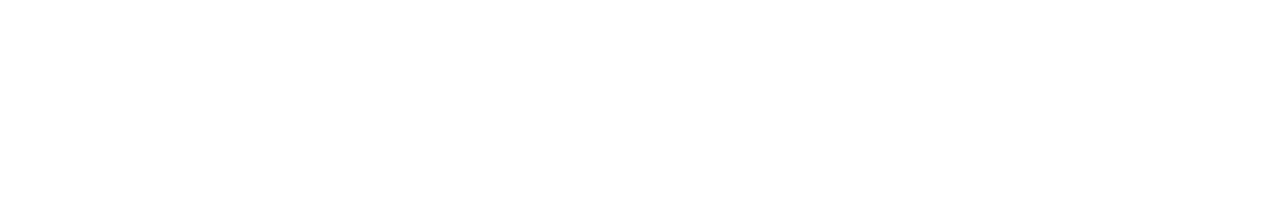
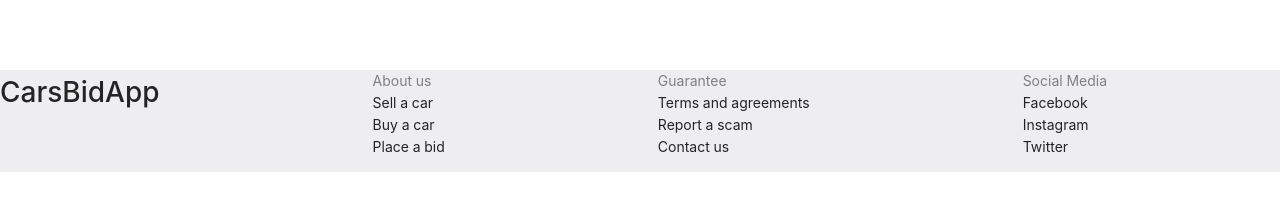
Before and after one commit to Petiazediter/CarAppRewrite, a React (Create React App) app in the folder car-app-frontend/: page / in a window 1280 px wide. Shown: the part 628-838 px from the top of the page. Built offline with nearby package versions, Linux system fonts and the light colour scheme.

Commit message:
Create footer for App.tsx

```diff
--- a/car-app-frontend/src/App.tsx
+++ b/car-app-frontend/src/App.tsx
@@ -1,9 +1,10 @@
 import React from 'react';
-import { BrowserRouter, Route } from 'react-router-dom';
+import { BrowserRouter, Link, Route } from 'react-router-dom';
 import { About } from "./components/about-page/About";
 import styled from '@emotion/styled';
 import { Navbar, navbarHeight } from './components/navbar-component/Navbar';
 import { Auctions } from './components/auctions-page/Auctions';
+import { Row, Col } from 'antd';
 
 const ContentLayout = styled.div`
   width:90%;
@@ -18,6 +19,14 @@
   }
 `
 
+const StyledUl = styled('ul')`
+  list-style: none;
+`
+
+const TitleLi = styled('li')`
+  color:grey;
+`
+
 function App() {
   return (
     <ContentLayout>
@@ -30,6 +39,37 @@
         </Route>
         <Navbar/>
       </BrowserRouter>
+      <div style={{background: "#EEEEF0", width: '100vw', left:0,bottom:0, position:'absolute'}}>
+          <Row>
+            <Col flex={1}>
+              <h1>CarsBidApp</h1>
+            </Col>
+            <Col flex={1}>
+              <StyledUl>
+                <TitleLi>About us</TitleLi>
+                <li>Sell a car</li>
+                <li>Buy a car</li>
+                <li>Place a bid</li>
+              </StyledUl>
+            </Col>
+            <Col flex={1}>
+              <StyledUl>
+                  <TitleLi>Guarantee</TitleLi>
+                  <li>Terms and agreements</li>
+                  <li>Report a scam</li>
+                  <li>Contact us</li>
+                </StyledUl>
+            </Col>
+            <Col flex={1}>
+              <StyledUl>
+                  <TitleLi>Social Media</TitleLi>
+                  <li>Facebook</li>
+                  <li>Instagram</li>
+                  <li>Twitter</li>
+                </StyledUl>
+            </Col>
+          </Row>
+        </div>
     </ContentLayout>
   );
 }
```
